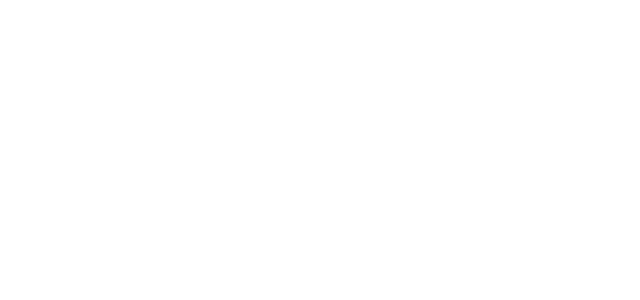
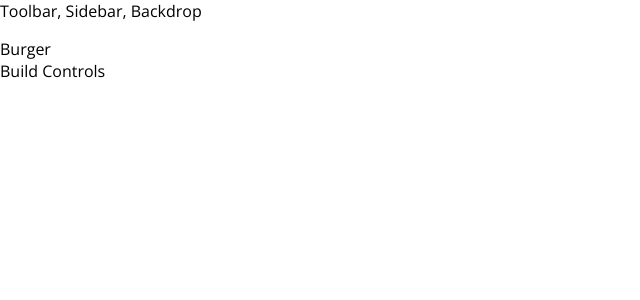
Before and after one commit to sid995/burger-builder-application, a React app: page / in a window 1280 px wide. Shown: the top 300 px of the page, without its empty margins (0-640 px from the left). Built offline with nearby package versions, Linux system fonts and the light colour scheme.

Commit message:
Basic layout structure

```diff
--- a/src/App.js
+++ b/src/App.js
@@ -1,11 +1,16 @@
-import React from 'react';
+import React from 'react'
+
+import Layout from './components/Layout/Layout'
+import BurgerBuilder from './containers/BurgerBuilder/BurgerBuilder'
 
 function App() {
-  return (
-    <div>
-
-    </div>
-  );
+	return (
+		<div>
+			<Layout>
+				<BurgerBuilder />
+			</Layout>
+		</div>
+	)
 }
 
-export default App;
+export default App
--- /dev/null
+++ b/src/components/Layout/Layout.css
@@ -0,0 +1,3 @@
+.Content {
+	margin-top: 16px;
+}
--- /dev/null
+++ b/src/components/Layout/Layout.js
@@ -0,0 +1,12 @@
+import React from 'react'
+import Aux from '../../hoc/Auxx'
+import './Layout.css'
+
+const layout = props => (
+	<Aux>
+		<div>Toolbar, Sidebar, Backdrop</div>
+		<main className='Content'>{props.children}</main>
+	</Aux>
+)
+
+export default layout
--- /dev/null
+++ b/src/containers/BurgerBuilder/BurgerBuilder.js
@@ -0,0 +1,15 @@
+import React, { Component } from 'react'
+import Auxx from '../../hoc/Auxx'
+
+class BurgerBuilder extends Component {
+	render() {
+		return (
+			<Auxx>
+				<div>Burger</div>
+				<div>Build Controls</div>
+			</Auxx>
+		)
+	}
+}
+
+export default BurgerBuilder
--- /dev/null
+++ b/src/hoc/Auxx.js
@@ -0,0 +1,3 @@
+const Auxx = props => props.children
+
+export default Auxx
```
